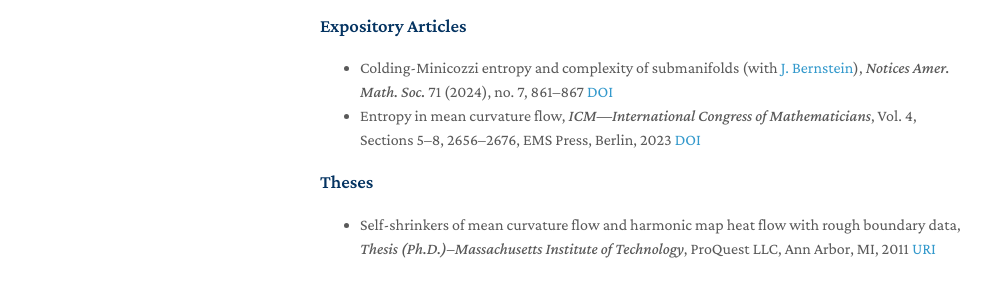
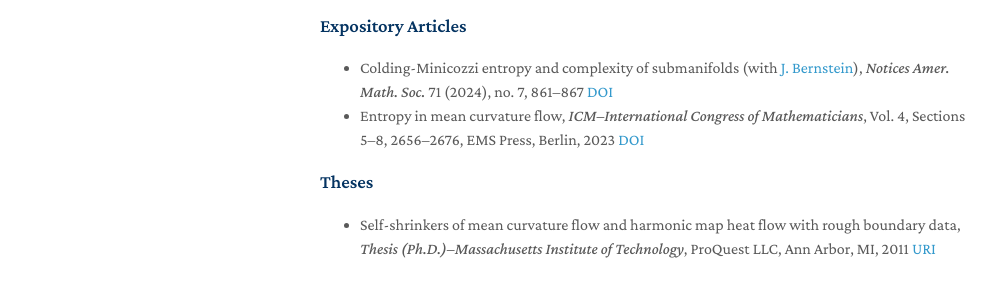
Before and after one commit to drwanglu/drwanglu.github.io, a Jekyll site: the page built from index.md, in a window 1280 px wide and 900 px high, scrolled down 1485 px. Shown: the part 545-842 px from the top of the window, without its empty margins (150-1146 px from the left). Built offline with Jekyll 4.4.1, drawn with Linux system fonts in a browser that asks for light colours; a style sheet for code colours, icons or effects is not loaded; our own code applies the rules of GitHub Pages for plain Markdown files.

```diff
--- a/index.md
+++ b/index.md
@@ -67,7 +67,7 @@ My research is partially supported by the [NSF](https://www.nsf.gov).
 ### Expository Articles
 
 - Colding-Minicozzi entropy and complexity of submanifolds (with [J. Bernstein](https://mathematics.jhu.edu/directory/jacob-bernstein/)), *Notices Amer. Math. Soc.* 71 (2024), no. 7, 861--867 [DOI](https://doi.org/10.1090/noti2978)
-- Entropy in mean curvature flow, *ICM—International Congress of Mathematicians*, Vol. 4, Sections 5--8, 2656--2676, EMS Press, Berlin, 2023 [DOI](https://doi.org/10.4171/ICM2022/116)
+- Entropy in mean curvature flow, *ICM--International Congress of Mathematicians*, Vol. 4, Sections 5--8, 2656--2676, EMS Press, Berlin, 2023 [DOI](https://doi.org/10.4171/ICM2022/116)
 
 ### Theses
 
```
